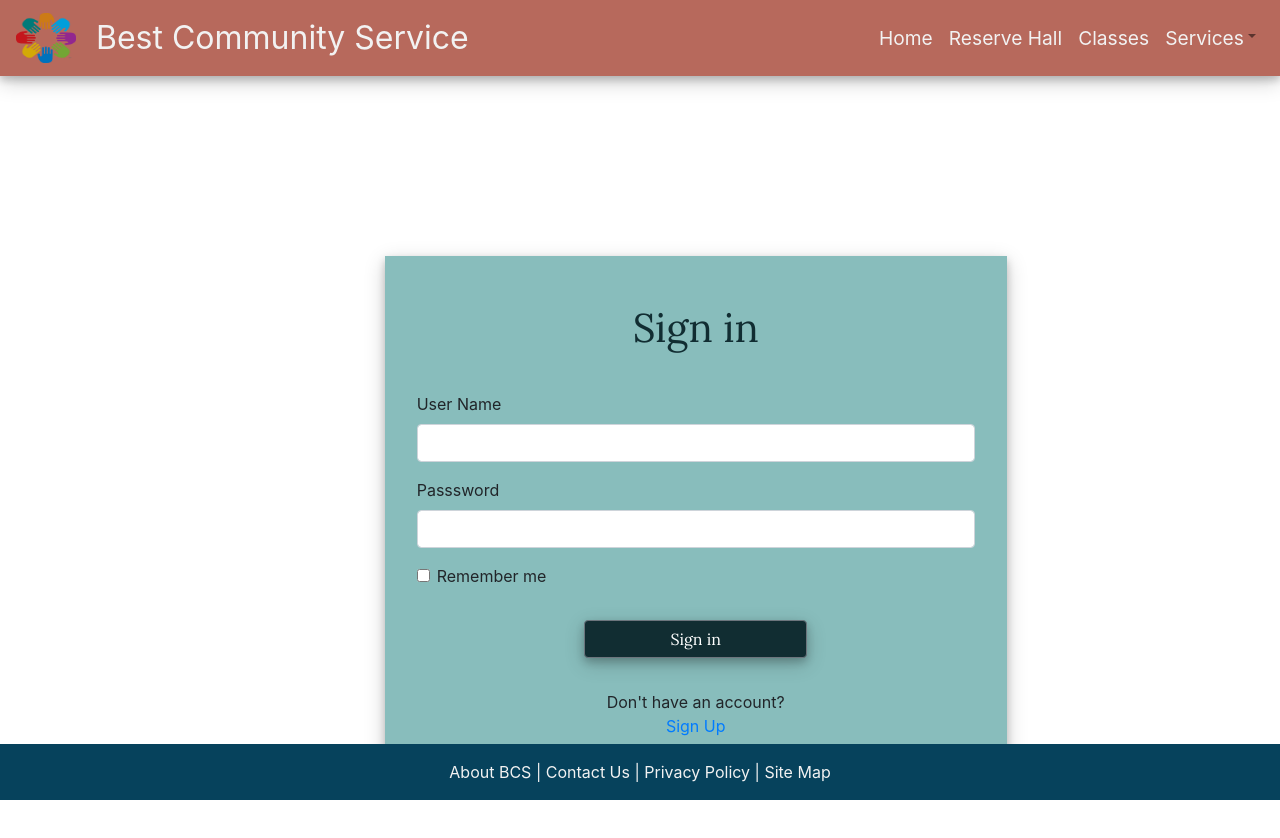
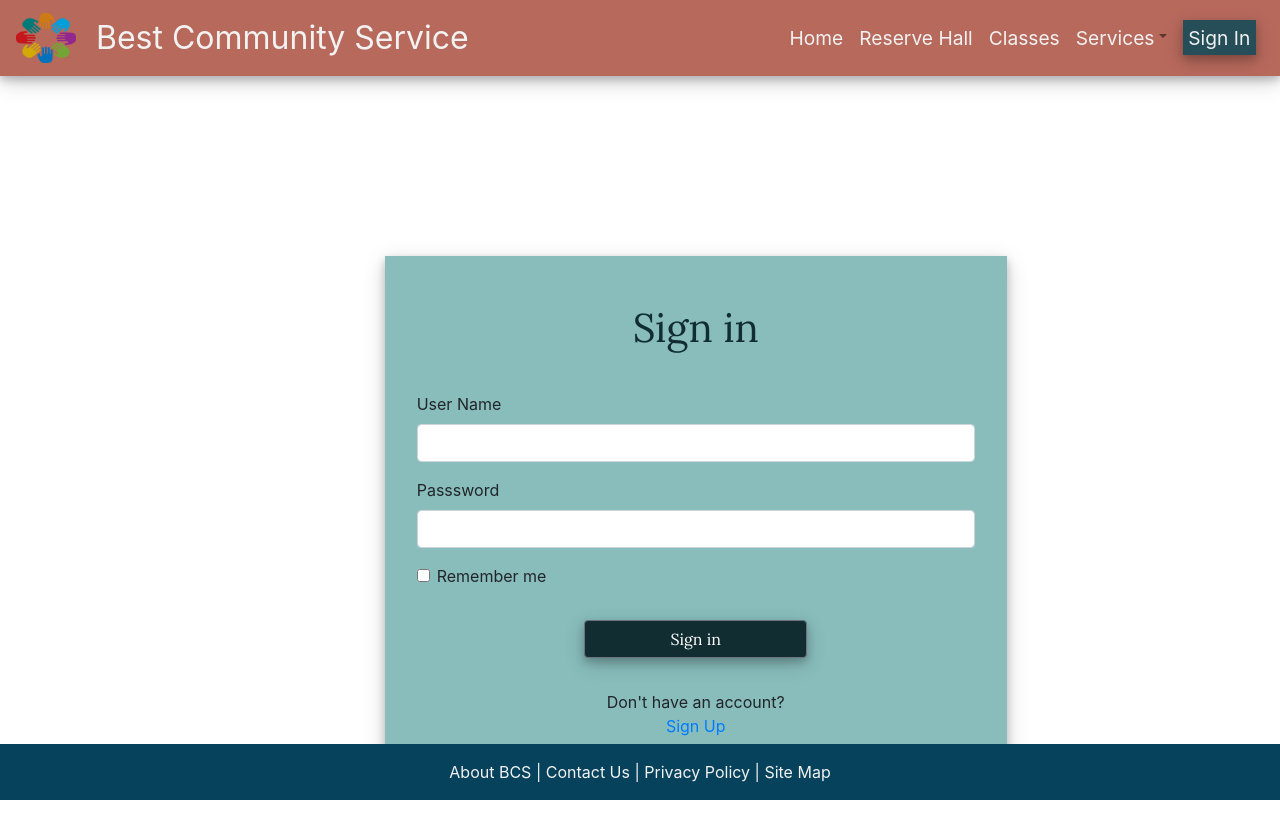
Before and after one commit to T-Dimi/BestCommunityService, a React (Create React App) app: page /Login in a window 1280 px wide. Shown: the top 838 px of the page. Built offline with nearby package versions, Linux system fonts and the light colour scheme.

Commit message:
Updating header to include login link

```diff
--- a/src/App.css
+++ b/src/App.css
@@ -74,6 +74,15 @@ button {
   vertical-align: middle;
   color: #F2F2F2;
   font-size: 1.2em;
+}
+
+.header-login {
+  vertical-align: middle;
+  color: #F2F2F2;
+  font-size: 1.2em;
+  background: #254E58;
+  padding: 0.3em;
+  box-shadow: 0 4px 8px 0 rgba(0, 0, 0, 0.2), 0 6px 20px 0 rgba(0, 0, 0, 0.19);
 }
 
 .footer-text {
--- a/src/components/headerComponent/header.js
+++ b/src/components/headerComponent/header.js
@@ -70,6 +70,9 @@ class Header extends Component {
                   </DropdownItem>
                 </DropdownMenu>
               </UncontrolledDropdown>
+              <NavItem>
+                <NavLink href="/login"><span className="header-login">Sign In</span></NavLink>
+              </NavItem>
             </Nav>
           </Collapse>
         </Navbar>
--- a/src/components/pages/loginPage.js
+++ b/src/components/pages/loginPage.js
@@ -35,7 +35,7 @@ class LoginPage extends Component {
                 <Button className="login-btn">Sign in</Button>
                 <div className='signup-login'>
                     Don't have an account?<br></br>
-                    <Link to='/Donate'>Sign Up</Link>
+                    <Link to='/Signup'>Sign Up</Link>
                 </div>
             </Form>
 
```
